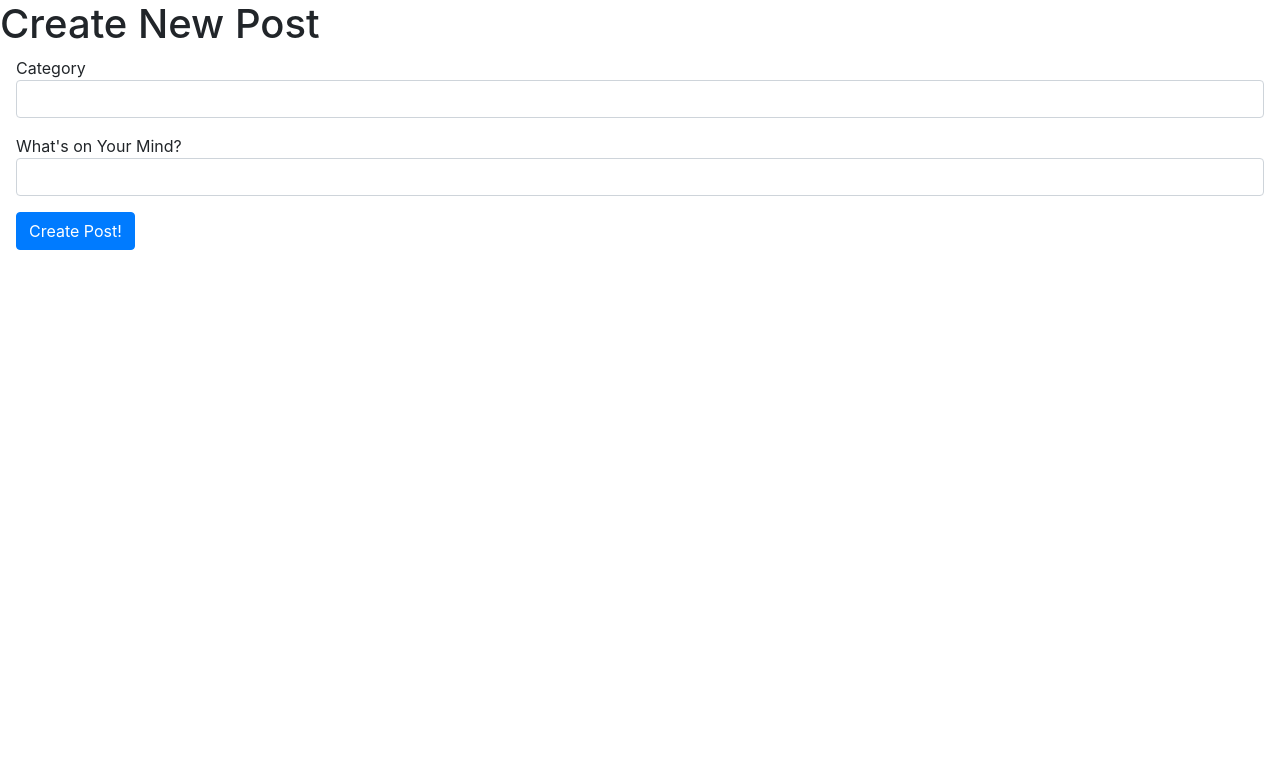
After one commit to wesleystepler/vibes, a Flask app: page /create_post in a window 1280 px wide. The commit adds this page. Shown: the top 783 px of the page. Run offline with Flask 3, Linux system fonts and the light colour scheme; some libraries are stand-ins or nearby versions.

Commit message:
Can successfully create new posts

```diff
--- a/app.py
+++ b/app.py
@@ -1,6 +1,6 @@
 from flask import Flask, render_template, redirect, url_for, session, request
 from flask_bcrypt import Bcrypt
-from datetime import timedelta
+from datetime import timedelta, datetime
 import connect_db
 
 
@@ -90,6 +90,22 @@ def user():
    else:
        return redirect(url_for("login"))
 
+
+@app.route("/create_post", methods=["POST", "GET"])
+def create_post():
+    if "user" in session:
+        user = session["user"]
+    if request.method == "POST":
+        category = request.form["category"]
+        content = request.form["content"]
+        time = datetime.now().strftime("%Y-%m-%d %H:%M:%S")
+        likes = 0
+        connect_db.create_new_post(category, time, likes, content, user)
+        return redirect(url_for("user"))
+
+    return render_template("create_post.html")
+
+
 @app.route("/logout")
 def logout():
     # Currently no page or button for this.
--- /dev/null
+++ b/templates/create_post.html
@@ -0,0 +1,24 @@
+<html>
+    <head>
+        <title>New Post</title>
+        <link rel="stylesheet" href="https://maxcdn.bootstrapcdn.com/bootstrap/4.5.2/css/bootstrap.min.css">
+    </head>
+
+    <h1>Create New Post</h1>
+    <body>
+        <form name="mainForm" action="" method="post">
+            <div class="row mb-3 mx-3">
+            Category
+            <input type="text" class="form-control" name="category" required />
+            </div>
+            <div class="row mb-3 mx-3">
+            What's on Your Mind?
+            <input type="text" class="form-control" name="content" required />
+            </div>
+            <div class="row mb-3 mx-3">
+            <input type="submit" value="Create Post!" name="actionBtn"
+                    class="btn btn-primary" title="Insert a friend into a friends table" />
+            </div>
+        </form>
+    </body>
+</html>
```
Also changed, not shown: connect_db.py (+10 -0 lines), templates/home.html (+4 -12 lines).
